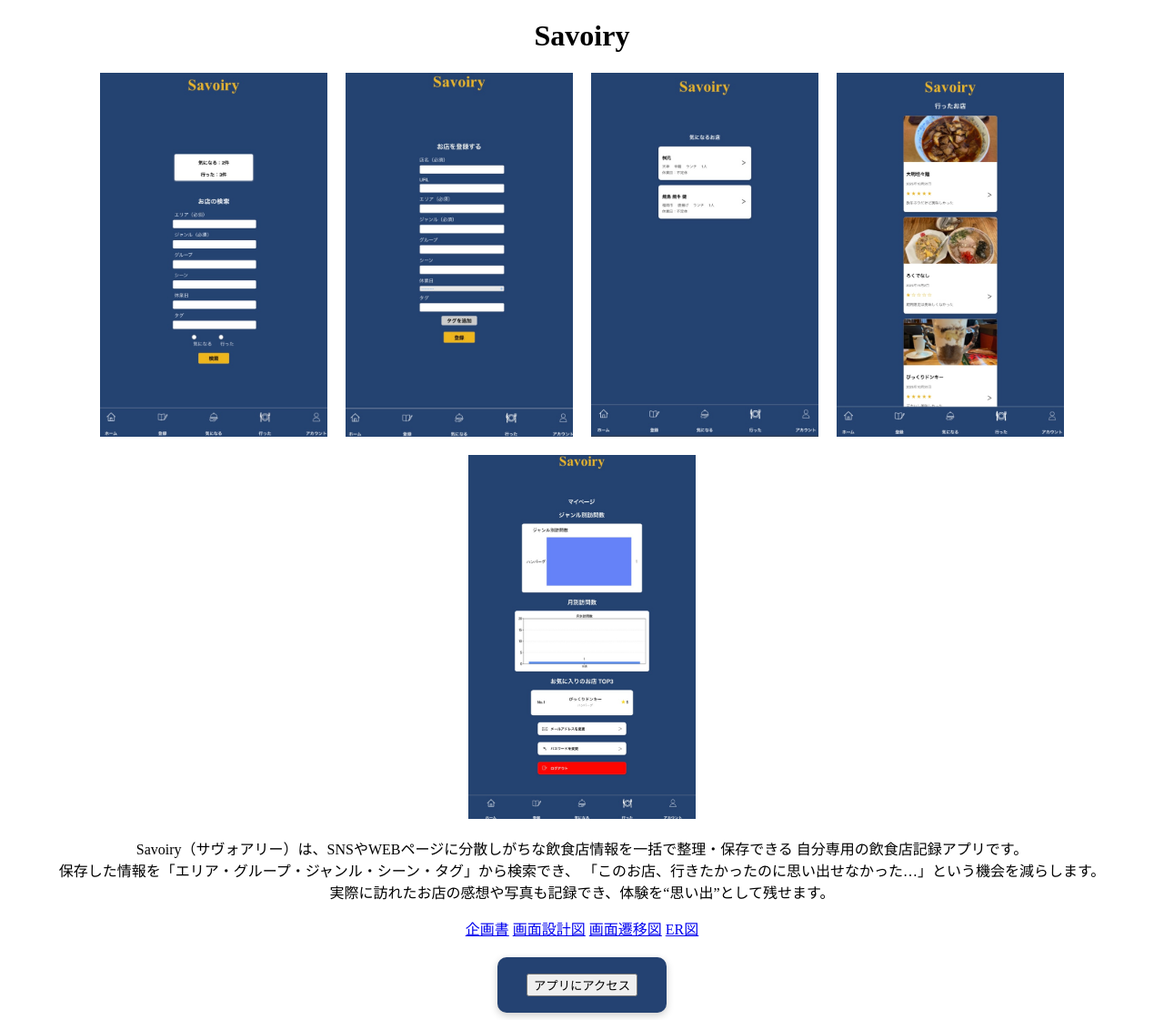
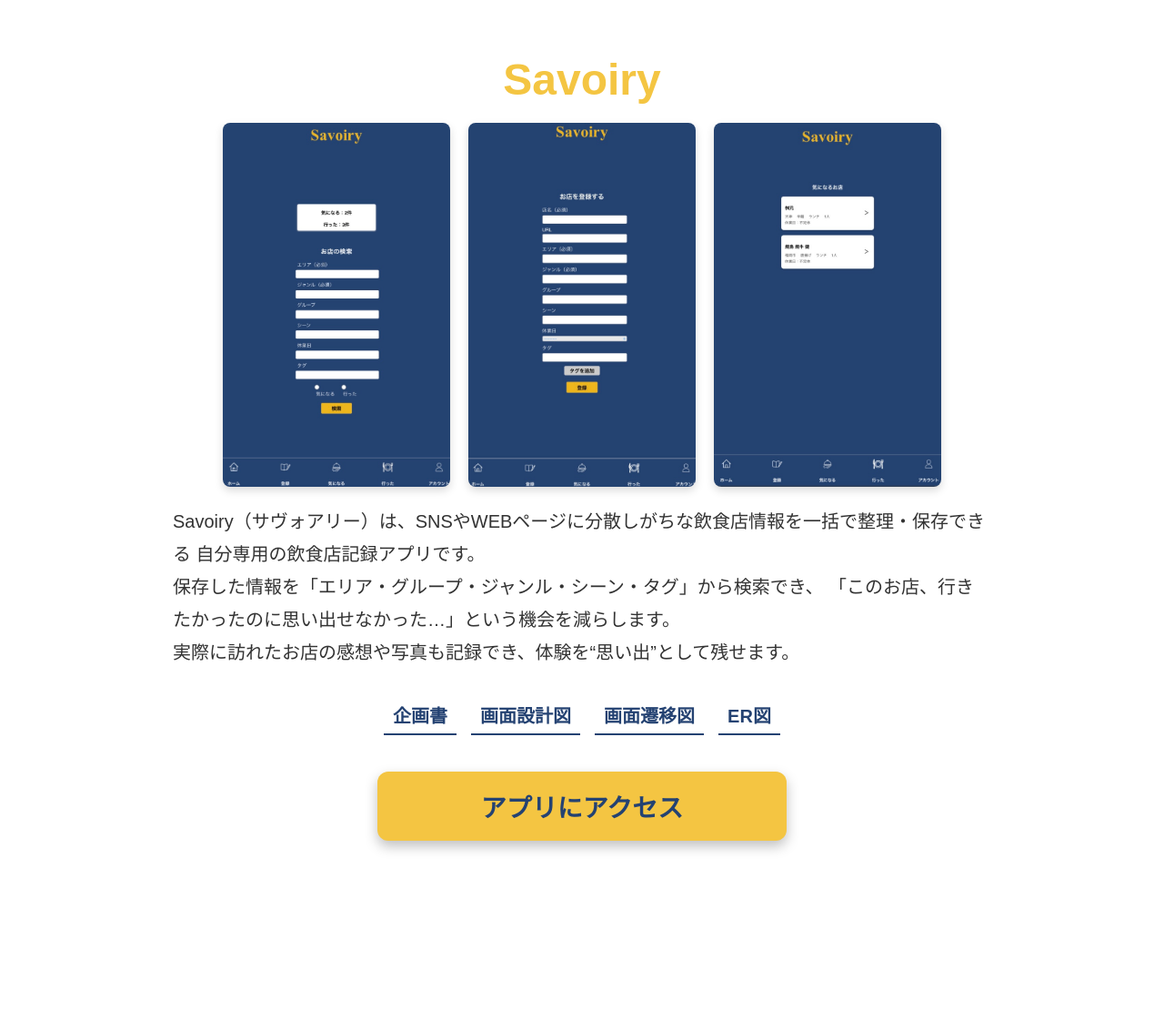
Before and after one commit to kazu-king22/Savoiry, a Django app: page / in a window 1280 px wide. Shown: the whole page at 91% size. After the commit the page ends 936 px from the top, so only its background shows below. Run offline with Django 5.2, Linux system fonts and the light colour scheme.

Commit message:
再レビュー全項目修正完了

```diff
--- a/restaurants/templates/restaurants/restaurant_detail.html
+++ b/restaurants/templates/restaurants/restaurant_detail.html
@@ -136,9 +136,6 @@ document.addEventListener('DOMContentLoaded', function() {
   削除
 </button>
 
-
-<p class="note">※このボタンを押すと、<br>「気になる一覧」から削除されます。</p>
-
   </div>
   <p class="note">※このボタンを押すと、<br>「気になる一覧」から削除されます。</p>
  </div>
--- a/static/css/portfolio.css
+++ b/static/css/portfolio.css
@@ -1,29 +1,17 @@
-.portfolio-page{
-    text-align:center;
+/* ============================
+   全体レイアウト
+============================ */
+.portfolio-page {
+    text-align: center;
+    font-family: sans-serif;
+    color: #333;
+    padding: 20px;
 }
 
-.link-button{
-   display: inline-block;
-   margin-top: 20px;
-  background-color: #244272;
-  color: #eeb61a;
-  font-weight: bold;
-  padding: 18px 32px;
-  border-radius: 10px;
-  text-decoration: none;
-  font-size: 17px;
-  transition: all 0.3s ease;
-  box-shadow: 0 3px 8px rgba(0, 0, 0, 0.2);
-}
-
-.link-button:hover {
-  background-color: #eeb61a;
-  color: #244272;
-  transform: translateY(-2px);
-  box-shadow: 0 6px 12px rgba(0, 0, 0, 0.25);
-}
-
-.screenshot{
+/* ============================
+   スクリーンショット画像
+============================ */
+.screenshot {
     display: flex;
     flex-wrap: wrap;
     justify-content: center;
@@ -31,14 +19,19 @@
     gap: 20px;
     margin: 20px auto;
     max-width: 90%;
-  flex-direction: row;
 }
 
 .screenshot img {
     width: 250px;
     height: 400px;
     object-fit: cover;
+    border-radius: 8px;
+    box-shadow: 0 4px 10px rgba(0,0,0,0.15);
     transition: transform 0.3s ease;
+}
+
+.screenshot img:hover {
+    transform: scale(1.03);
 }
 
 @media (max-width: 767px) {
@@ -49,5 +42,90 @@
 
     .screenshot img {
         width: 85%;
+        height: auto;
+        max-height: 500px;
     }
 }
+
+/* ============================
+   企画書・PDFリンク
+============================ */
+.project-links {
+    margin: 25px 0;
+    display: flex;
+    flex-wrap: wrap;
+    justify-content: center;
+    gap: 16px;
+}
+
+.project-links a {
+    color: #244272;
+    font-weight: bold;
+    font-size: 20px;
+    text-decoration: none;
+    padding: 6px 10px;
+    border-bottom: 2px solid #244272;
+    transition: 0.25s ease;
+}
+
+.project-links a:hover {
+    color: #eeb61a;
+    border-color: #eeb61a;
+}
+
+/* ============================
+   アプリにアクセスボタン
+============================ */
+.access-container {
+    width: 100%;
+    display: flex;
+    justify-content: center;
+    margin: 40px 0 20px;
+}
+
+.access-btn {
+    display: inline-block;
+    width: 85%;
+    max-width: 450px;
+    background: #F4C542;   /* ゴールド */
+    color: #244272;        /* ネイビー */
+    padding: 18px 0;
+    text-align: center;
+    font-size: 28px;
+    font-weight: bold;
+    border-radius: 12px;
+    text-decoration: none;
+    box-shadow: 0 6px 14px rgba(0,0,0,0.25);
+    transition: 0.25s ease;
+}
+
+.access-btn:hover {
+    background: #eeb61a;
+    transform: translateY(-3px);
+    box-shadow: 0 10px 18px rgba(0,0,0,0.30);
+}
+
+.access-btn:active {
+    transform: scale(0.97);
+}
+
+/* ============================
+   見出し
+============================ */
+h1 {
+    color: #F4C542;
+    font-size: 48px;
+    margin-bottom: 10px;
+    font-weight: bold;
+}
+
+/* ============================
+   段落
+============================ */
+p {
+    text-align: left;
+    max-width: 900px;
+    margin: 0 auto 30px;
+    line-height: 1.8;
+    font-size: 20px;
+}
--- a/templates/portfolio.html
+++ b/templates/portfolio.html
@@ -14,8 +14,6 @@
     <img src="/media/portfolio_screenshot1.jpg" alt="アプリのスクショ">
     <img src="/media/portfolio_screenshot2.jpg" alt="アプリのスクショ">
     <img src="/media/portfolio_screenshot3.jpg" alt="アプリのスクショ">
-    <img src="/media/portfolio_screenshot4.jpeg" alt="アプリのスクショ">
-    <img src="/media/portfolio_screenshot5.jpg" alt="アプリのスクショ">
     </div>
 
     <p>
@@ -33,8 +31,11 @@
     <a href="/media/Savoiry_ER図.svg" target="_blank">ER図</a>
     </div>
 
-    <div class="link-button">
-        <button class="btn" onclick="location.href='{% url 'accounts:login' %}'">アプリにアクセス</button>
-    </div>
+    <div class="access-container">
+    <a href="{% url 'accounts:login' %}" class="access-btn">
+        アプリにアクセス
+    </a>
+</div>
+
 </body>
 </html>
```
Also changed, not shown: static/media/portfolio_screenshot1.PNG (added), static/media/portfolio_screenshot1.jpeg (deleted), static/media/portfolio_screenshot2.PNG (added), static/media/portfolio_screenshot2.jpeg (deleted), static/media/portfolio_screenshot3.PNG (added), static/media/portfolio_screenshot3.jpeg (deleted), static/media/portfolio_screenshot4.jpeg (deleted), static/media/portfolio_screenshot5.jpeg (deleted). Lines whose indentation alone changed are shown as unchanged.
